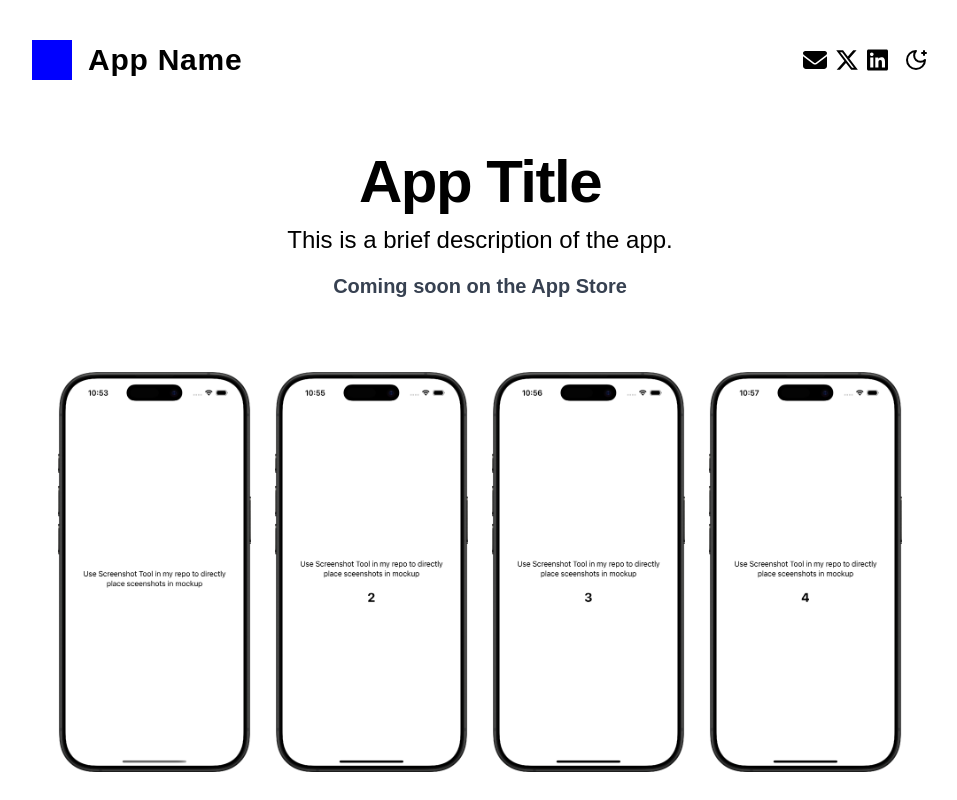
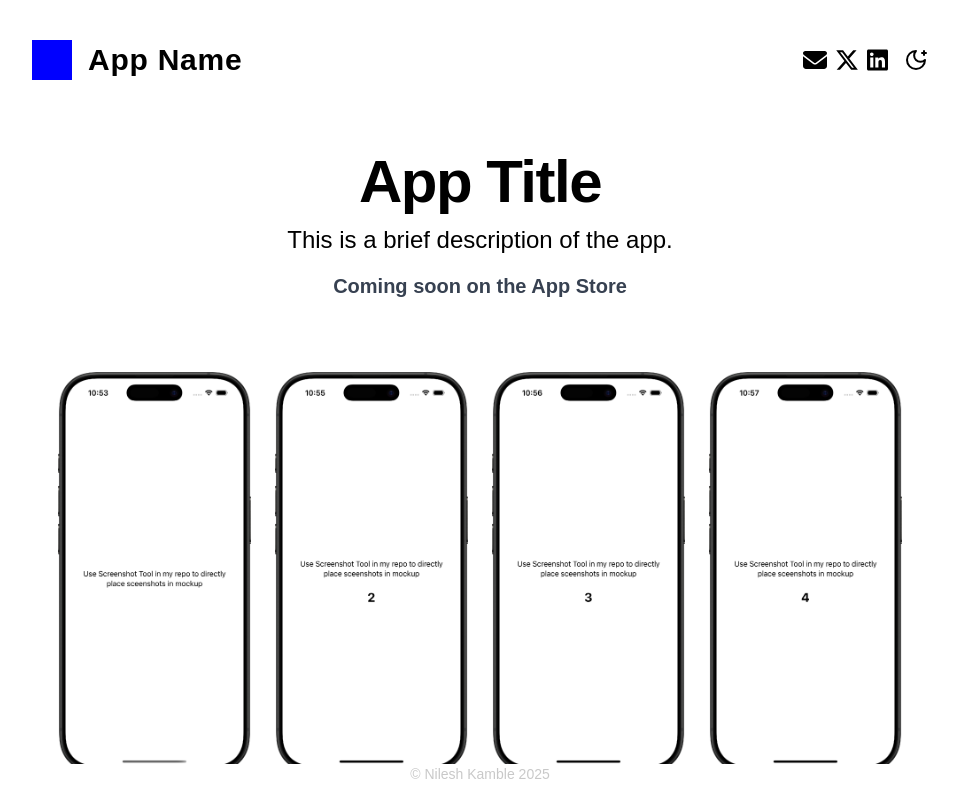
Before and after one commit to TheIllustrator1972/IndieAppLandingPageTemplate, a Next.js app: page / in a window 1280 px wide. Shown: the whole page, without its empty margins (160-1117 px from the left). Built offline with nearby package versions, Linux system fonts and the light colour scheme.

Commit message:
- Added Copytight Component

```diff
--- /dev/null
+++ b/app/common/Copytight/Copyright.tsx
@@ -0,0 +1,9 @@
+const Copyright = () => {
+  return (
+    <div className="md: text-light-copytight-text dark:text-dark-copytight-text pb-2 pb-6 text-center text-sm opacity-70 sm:pb-4">
+      © Nilesh Kamble 2025
+    </div>
+  );
+};
+
+export default Copyright;
--- a/app/layout.tsx
+++ b/app/layout.tsx
@@ -28,9 +28,7 @@ export default function RootLayout({
 }>) {
   return (
     <html lang="en">
-      <body
-        className={`${geistSans.variable} ${geistMono.variable} bg-white bg-fixed antialiased dark:bg-black`}
-      >
+      <body className={`${geistSans.variable} ${geistMono.variable}`}>
         {children}
       </body>
     </html>
--- a/app/page.tsx
+++ b/app/page.tsx
@@ -3,6 +3,7 @@ import Header from "./common/Header";
 import "@fortawesome/fontawesome-svg-core/styles.css";
 import AppScreenshots from "./common/AppScreenshots";
 import DownloadOnTheAppStore from "./common/Download/DownloadOnTheAppStore";
+import Copyright from "./common/Copytight/Copyright";
 
 export default function Home() {
   return (
@@ -13,7 +14,9 @@ export default function Home() {
 
         <AppScreenshots />
       </main>
-      <footer></footer>
+      <footer>
+        <Copyright />
+      </footer>
     </div>
   );
 }
--- a/tailwind.config.ts
+++ b/tailwind.config.ts
@@ -17,6 +17,8 @@ export default {
         "dark-app-name-text": "#000000",
         "light-coming-soon-text": "#b2b2b2",
         "dark-coming-soon-text": "#374151",
+        "light-copytight-text": "#b2b2b2",
+        "dark-copytight-text": "#4b5563",
       },
       borderRadius: {
         lg: "var(--radius)",
```
